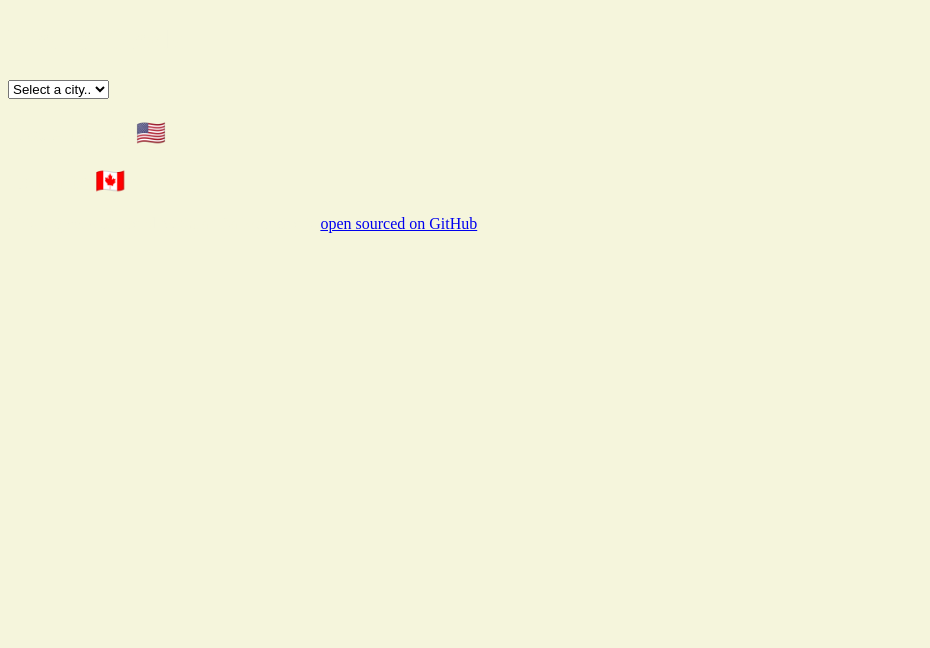
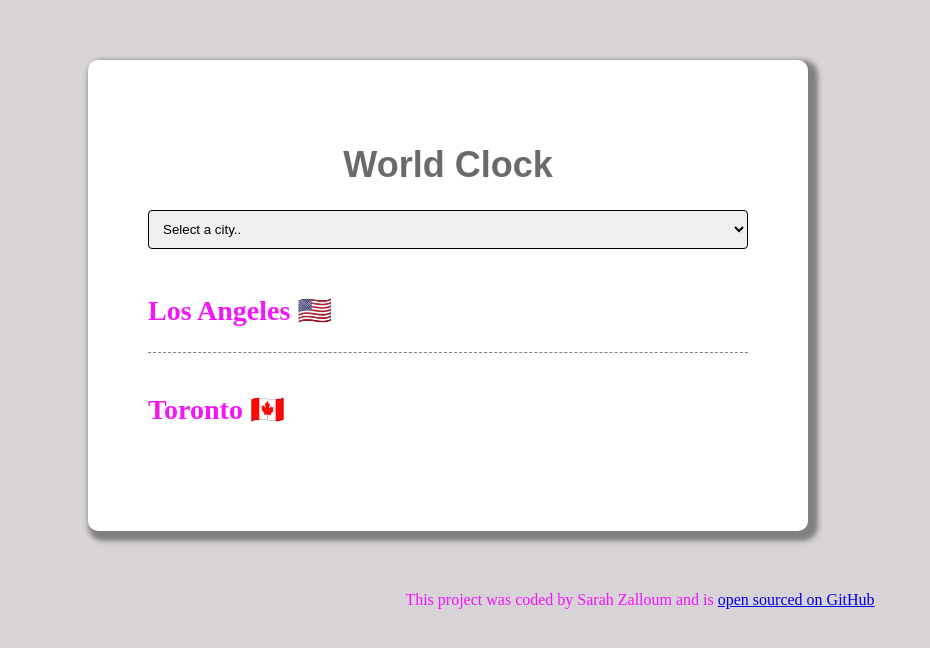
Before and after one commit to zazu135/World-Clock, a plain HTML site: page index.html in a window 1280 px wide. Shown: the whole page, without its empty margins (0-930 px from the left). Drawn offline with nearby package versions, Linux system fonts and the light colour scheme; a script that the page names is missing.

Commit message:
adjusted background shade and containeer size and styling

```diff
--- a/style.css
+++ b/style.css
@@ -1,4 +1,75 @@
 body {
-background-color: beige;
-color:beige;
+background-color:rgb(216, 211, 215);
+color: rgba(243, 15, 251, 0.977);
+
 }
+
+.container {
+    max-width:600px;
+    margin: 60px auto;
+    background: white;
+    padding:60px;
+    box-shadow: 5px 5px 5px 5px gray;
+    margin: 60px 45px 60px 80px;
+    border-radius: 10px;
+
+}
+
+.city{
+    display: flex;
+    margin:20px 0;
+    justify-content: space-between;
+    padding: 20px 0;
+    border-bottom: 1px dashed gray;
+}
+
+.city:last-child{
+    border:none;
+
+}
+select {
+    display: block;
+    border-color: black;
+    width: 100%;
+    border-radius: 4px;
+    padding: 10px;
+    margin-bottom: 25px;
+}
+
+
+h1 {
+    color: rgba(6, 0, 0, 0.587);
+    text-align: center;
+    font-family: sans-serif;
+    font-size: 36px;
+
+}
+
+h2 {
+    margin: 0 0 5px;
+    font-size: 28px;
+
+}
+
+.date {
+    color: rgba(6, 0, 0, 0.587);;
+    opacity:0.9;
+
+}
+
+.time {
+    font-size: 36px;
+    font-weight: bold;
+
+}
+
+.time small{
+    font-size:18px;
+    vertical-align: middle;
+    line-height: 36px;
+}
+
+Footer {
+text-align: center;
+
+}
```
